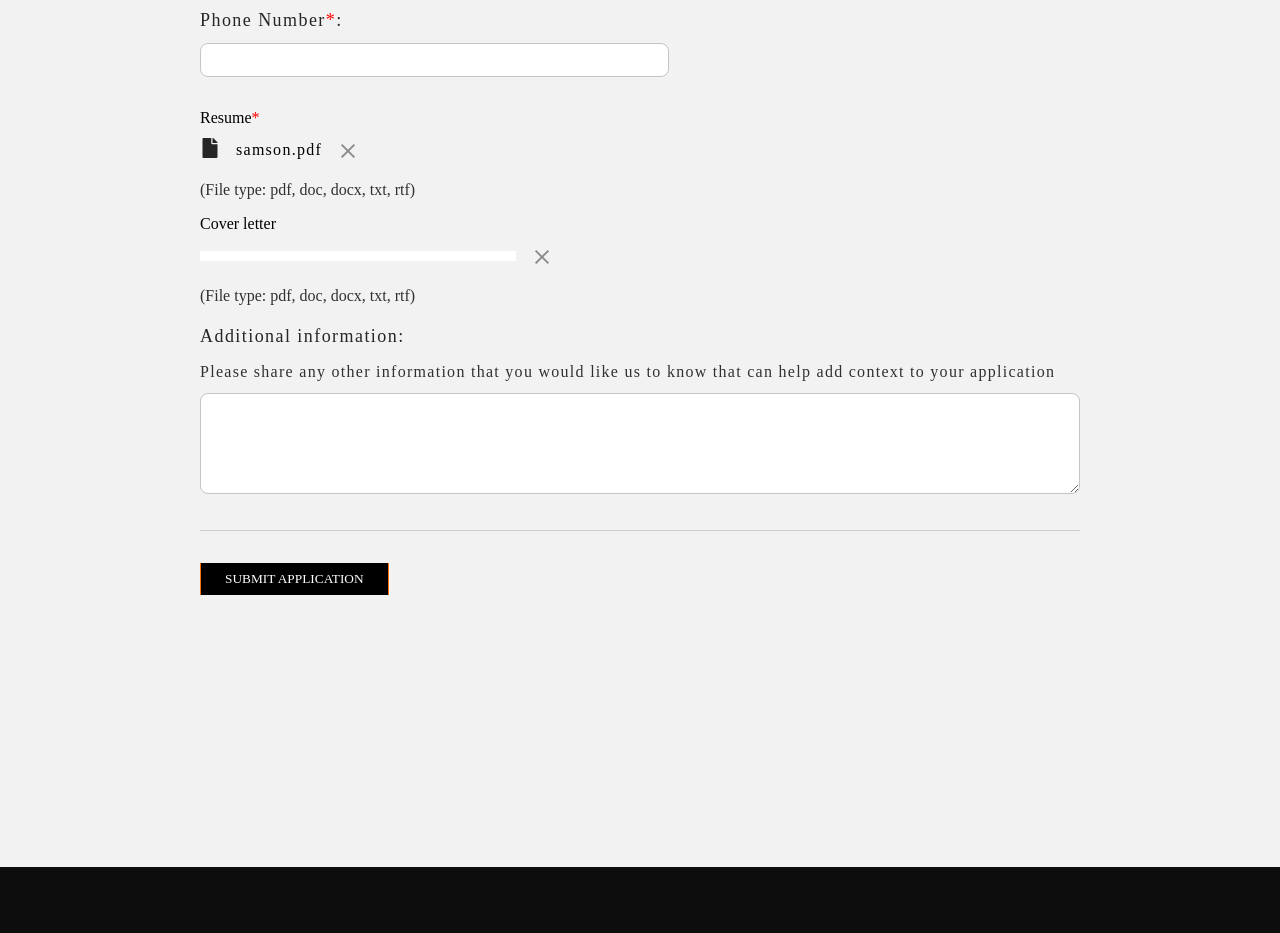
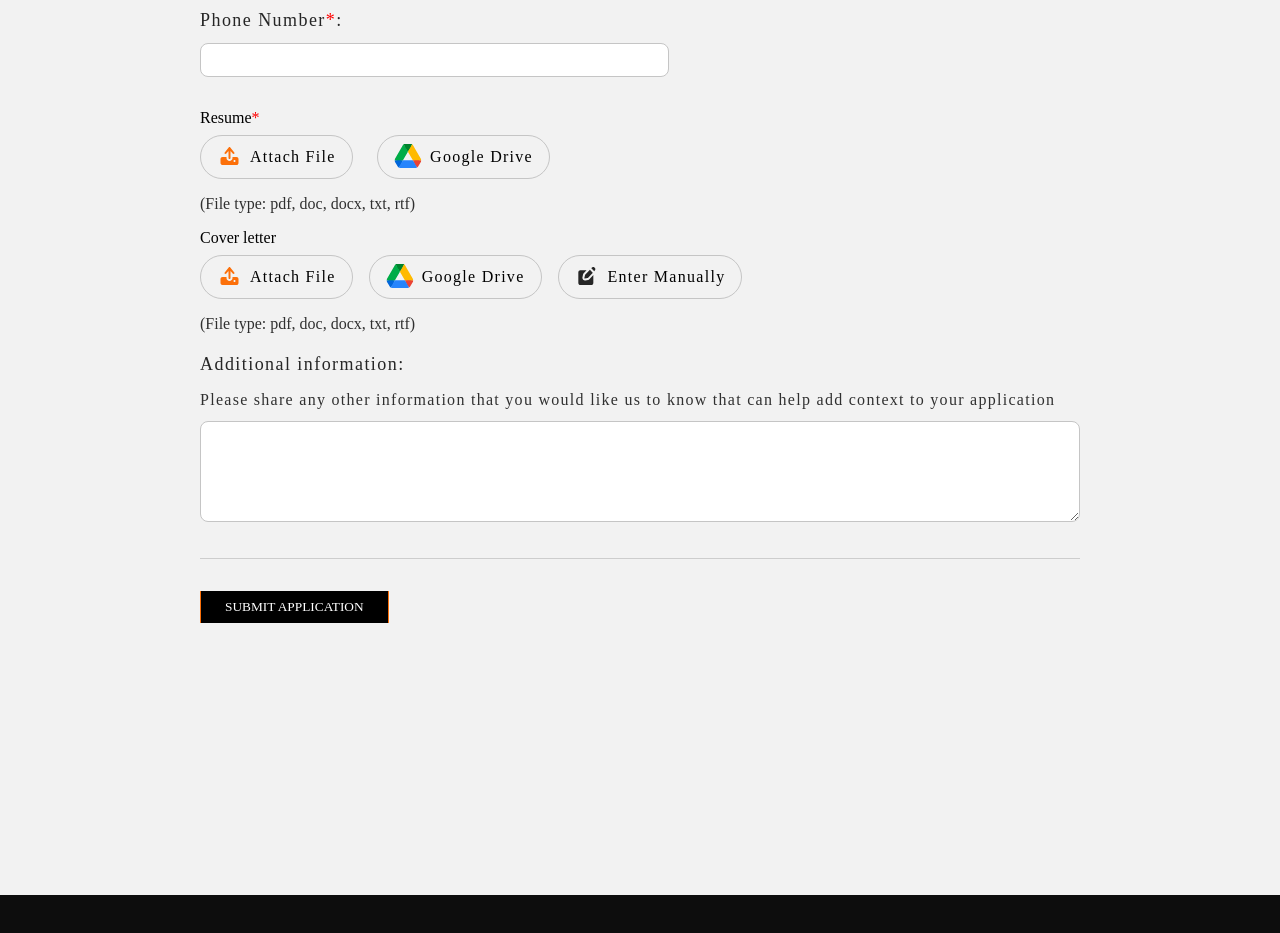
Before and after one commit to 6amson/atafricaWorking, a Next.js app: page /career_details in a window 1280 px wide. Shown: the part 2260-3193 px from the top of the page. Built offline with nearby package versions, Linux system fonts and the light colour scheme; a web font is replaced by a local one.

Commit message:
input file functionality added

```diff
--- a/src/app/career_details/career_details.scss
+++ b/src/app/career_details/career_details.scss
@@ -305,6 +305,24 @@
                 border-radius: 100px;
                 display: flex;
                 transition: border .5s ease-in;
+                position: relative;
+                overflow: hidden;
+
+                .upload--options--localfile {
+                    background: transparent;
+                    width: fit-content;
+                    height: inherit;
+                    color: transparent;
+                    position: absolute;
+                    left: 0;
+                    padding: 14px 16px;
+                    bottom: 0px;
+                    cursor: pointer;
+                }
+
+                input[type="file"]::-webkit-file-upload-button {
+                    display: none;
+                }
 
 
                 &:hover {
@@ -350,17 +368,18 @@
             height: 10px;
             background: white;
 
-            &:hover {
-                .loader--div {
-                    animation: fillLoader 2s ease;
-                }
-            }
+            // &:hover {
+            //     .loader--div {
+            //         animation: fillLoader 2s ease;
+            //     }
+            // }
 
             .loader--div {
                 width: inherit;
                 width: fit-content;
                 height: 10px;
                 background: #FC700A;
+                animation: fillLoader 2s ease;
             }
         }
     }
--- a/src/app/career_details/page.tsx
+++ b/src/app/career_details/page.tsx
@@ -30,7 +30,6 @@
         marginRight: '-50%',
         transform: 'translate(-50%, -50%)',
         minWidth: "800px",
-        // background: '#cdcdcd',
     },
 };
 
@@ -43,7 +42,6 @@
         marginRight: '-50%',
         transform: 'translate(-50%, -50%)',
         minWidth: "350px",
-        // background: '#cdcdcd',
     },
 };
 
@@ -52,19 +50,23 @@
     const isMediumScreen = useMediaQuery({ query: '(max-width: 856px)' });
     const [modalIsOpen, setIsOpen] = useState(false);
     const [fileName, setFileName] = useState('');
-    const [inputState, setInputState] = useState(true);
-    const [inputState2, setInputState2] = useState(true);
+    const [fileName2, setFileName2] = useState('');
+    const [inputState, setInputState] = useState(false);
+    const [inputState2, setInputState2] = useState(false);
     const [inputLoaderState, setInputLoaderState] = useState(false);
-    const [inputLoaderState2, setInputLoaderState2] = useState(true);
-    const [inputTextareaState, setTextareaState] = useState(true);
+    const [inputLoaderState2, setInputLoaderState2] = useState(false);
+    const [inputTextareaState, setTextareaState] = useState(false);
+    const [resumeLocal, setResumeLocal] = useState({});
+    const [coverLetterLocal, setCoverLetterLocal] = useState({});
 
 
-
+    const fileLoader2 = document.getElementById(".loader--div2");
 
 
     useEffect(() => {
         const root = document.getElementById('root');
         ReactModal.setAppElement(root ? root : "root");
+
     }, []);
 
     function openModal(e: any) {
@@ -103,8 +105,58 @@
         setIsOpen(false);
     }
 
-    const handleLocalFile = () => {
-        alert('local file upload')
+    const placeholderfxn = () => {
+        return
+    }
+
+    const handleLocalFile = (event: any) => {
+        const file = event.target.files[0];
+        setInputLoaderState(true);
+        setInputState(true);
+
+
+        setTimeout(() => {
+            setInputLoaderState(false);
+            if (file) {
+                const allowedTypes = ['application/pdf', 'application/msword', 'application/vnd.openxmlformats-officedocument.wordprocessingml.document', 'text/plain', 'text/rtf'];
+
+                if (allowedTypes.includes(file.type)) {
+                    setResumeLocal(file);
+                    setFileName(file.name);
+                } else {
+                    alert('Please select a PDF, DOC, DOCX, TXT, or RTF file.');
+                    event.target.value = null;
+                    setResumeLocal({});
+                }
+            }
+        }, 2000);
+
+        // alert('local file upload')
+    }
+
+    const handleLocalFile2 = (event: any) => {
+        const file = event.target.files[0];
+        setInputLoaderState2(true);
+        setInputState2(true);
+
+
+        setTimeout(() => {
+            setInputLoaderState2(false);
+            if (file) {
+                const allowedTypes = ['application/pdf', 'application/msword', 'application/vnd.openxmlformats-officedocument.wordprocessingml.document', 'text/plain', 'text/rtf'];
+
+                if (allowedTypes.includes(file.type)) {
+                    setCoverLetterLocal(file);
+                    setFileName2(file.name);
+                } else {
+                    alert('Please select a PDF, DOC, DOCX, TXT, or RTF file.');
+                    event.target.value = null;
+                    setCoverLetterLocal({});
+                }
+            }
+        }, 2000);
+
+        // alert('local file upload')
     }
 
     const handleGoogleDrive = () => {
@@ -112,7 +164,10 @@
     }
 
     const handleManualEntry = () => {
-        alert('manual upload')
+        // alert('manual upload')
+        // setInputLoaderState2(false);
+        setTextareaState(true)
+        setInputState2(true);
     }
 
     const closeFileUpload = () => {
@@ -134,7 +189,7 @@
             label: 'Attach File',
             icon: fileupload,
             class: "localfileupload",
-            handleClick: handleLocalFile,
+            handleClick: placeholderfxn,
         },
         {
             id: 2,
@@ -284,22 +339,31 @@
                                 <div className="resume--upload--action--div">
                                     {!inputState ? resumeUploadOptions.slice(0, 2).map((resumeUploadOption) => (
                                         <div className="resume--upload--action--divv" key={resumeUploadOption.id}>
-                                            <UploadOptions
+                                            {resumeUploadOption.class == "localfileupload" ? (
+                                                <div className="upload--options--div">
+                                                    <input type="file" onChange={(event) => handleLocalFile(event)} className="upload--options--localfile" />
+                                                    <Image src={resumeUploadOption.icon} alt={resumeUploadOption.class} className={resumeUploadOption.class} />
+                                                    <p>{resumeUploadOption.label}</p>
+                                                </div>
+                                            )
+                                                :
+                                                (<UploadOptions
                                                     handleClick={resumeUploadOption.handleClick}
                                                     className={resumeUploadOption.class}
                                                     icon={resumeUploadOption.icon}
                                                     label={resumeUploadOption.label}
-                                            />
+                                                />)}
                                         </div>
-                                    )) : inputLoaderState ? <div className="outer--loader--div">
+                                    )) : inputLoaderState ?
+                                        <div className="outer--loader--div">
                                             <div className="inner--loader--div">
-                                            <div className="loader--div"></div>
+                                                <div className="loader--div" id="loader--div1"></div>
                                             </div>
                                             <div id="loader--closer"><Image id="loader--closer--icon" onClick={closeFileUpload} width={20} height={20} src={closeModalIcon} alt="close fileupload icon" /></div>
                                         </div> :
                                         <div className="filename--div">
-                                            <div><Image id="loader--closer--icon" onClick={closeFileUpload} width={20} height={20} src={filenameIcon} alt="file icon" /></div>
-                                            <p>{fileName} samson.pdf</p>
+                                            <div><Image id="loader--closer--icon" width={20} height={20} src={filenameIcon} alt="file icon" /></div>
+                                            <p>{fileName}</p>
                                             <div id="loader--closer"><Image id="loader--closer--icon" onClick={closeFileUpload} width={20} height={20} src={closeModalIcon} alt="close fileupload icon" /></div>
                                         </div>}
                                 </div>
@@ -311,25 +375,34 @@
                                 <div className="resume--upload--action--div">
                                     {!inputState2 ? resumeUploadOptions.map((resumeUploadOption) => (
                                         <div className="resume--upload--action--divv" key={resumeUploadOption.id}>
-                                            <UploadOptions
+                                            {resumeUploadOption.class == "localfileupload" ? (
+                                                <div className="upload--options--div">
+                                                    <input type="file" onChange={(event) => handleLocalFile2(event)} className="upload--options--localfile" />
+                                                    <Image src={resumeUploadOption.icon} alt={resumeUploadOption.class} className={resumeUploadOption.class} />
+                                                    <p>{resumeUploadOption.label}</p>
+                                                </div>
+                                            )
+                                                :
+                                                (<UploadOptions
                                                     handleClick={resumeUploadOption.handleClick}
                                                     className={resumeUploadOption.class}
                                                     icon={resumeUploadOption.icon}
                                                     label={resumeUploadOption.label}
-                                            />
+                                                />)}
                                         </div>
                                     )) : !inputLoaderState2 && inputTextareaState ?
                                         <textarea id="message" name="message" rows={4} cols={50}></textarea>
-                                        : inputLoaderState2 ? <div className="outer--loader--div">
+                                        : inputLoaderState2 ?
+                                            <div className="outer--loader--div">
                                                 <div className="inner--loader--div">
-                                                <div className="loader--div"></div>
+                                                    <div className="loader--div loader--div2"></div>
                                                 </div>
                                                 <div id="loader--closer"><Image id="loader--closer--icon" onClick={closeFileUpload2} width={20} height={20} src={closeModalIcon} alt="close fileupload icon" /></div>
                                             </div> :
                                             <div className="filename--div">
-                                                <div><Image id="loader--closer--icon" onClick={closeFileUpload} width={20} height={20} src={filenameIcon} alt="file icon" /></div>
-                                                <p>{fileName} samson.pdf</p>
-                                                <div id="loader--closer"><Image id="loader--closer--icon" onClick={closeFileUpload} width={20} height={20} src={closeModalIcon} alt="close fileupload icon" /></div>
+                                                <div><Image id="loader--closer--icon" width={20} height={20} src={filenameIcon} alt="file icon" /></div>
+                                                <p>{fileName2}</p>
+                                                <div id="loader--closer"><Image id="loader--closer--icon" onClick={closeFileUpload2} width={20} height={20} src={closeModalIcon} alt="close fileupload icon" /></div>
                                             </div>}
                                 </div>
                                 <p className="resume--upload--cont--text11">(File type: pdf, doc, docx, txt, rtf)</p>
--- a/src/app/career_details/uploadOptions.jsx
+++ b/src/app/career_details/uploadOptions.jsx
@@ -2,8 +2,9 @@
 import Image from "next/image";
 
 
-const UploadOptions = ({ handleClick = () => { }, className = '', icon, label = ''}) => {
+const UploadOptions = ({ handleClick = () => { }, className = '', icon, label = '' }) => {
     return (
+
         <div onClick={handleClick} alt={className} className="upload--options--div">
             <Image src={icon} alt={className} className={className} />
             <p>{label}</p>
```
Also changed, not shown: src/app/career_details/uploadOptions2.tsx (added, +15 -0 lines). Lines whose indentation alone changed are shown as unchanged.
